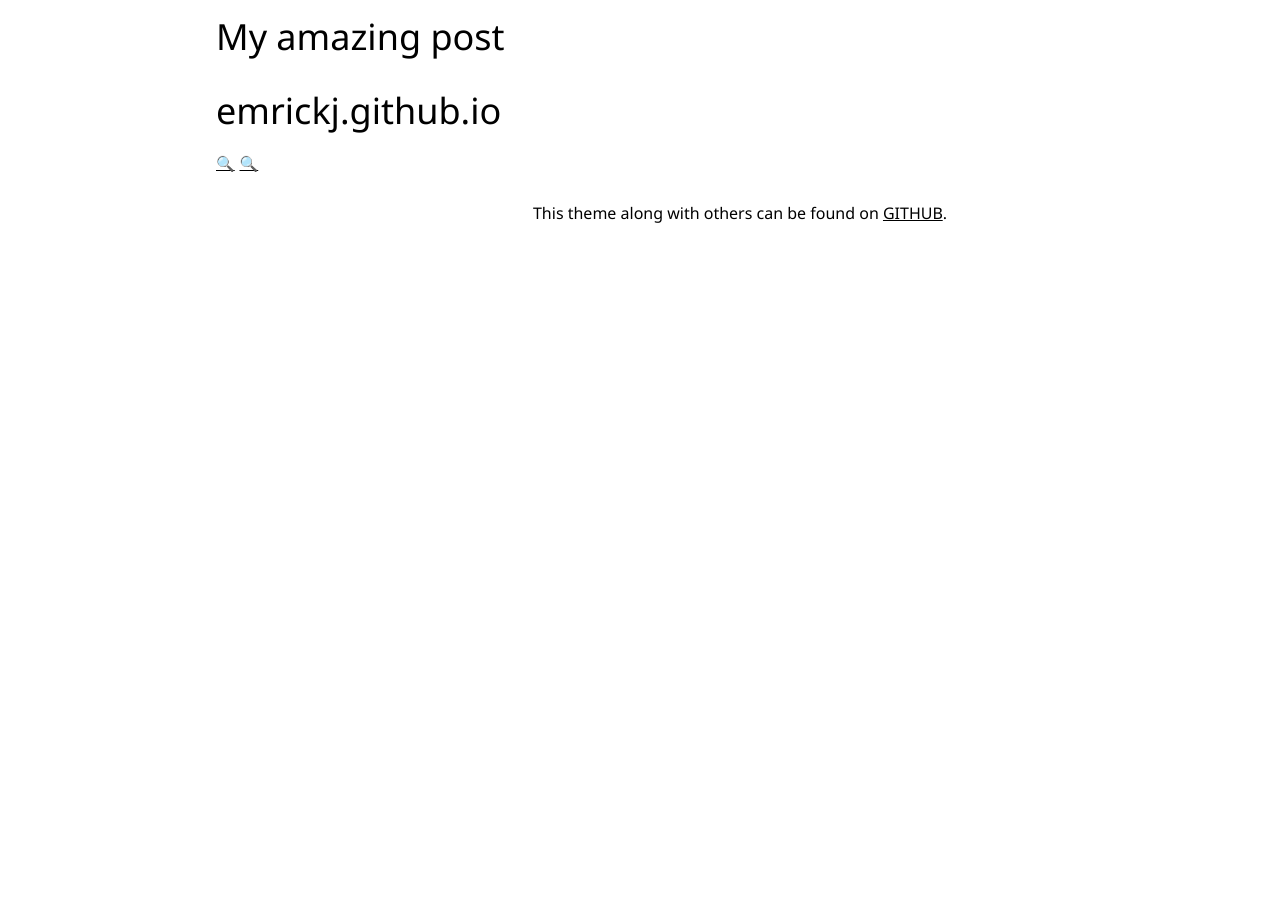
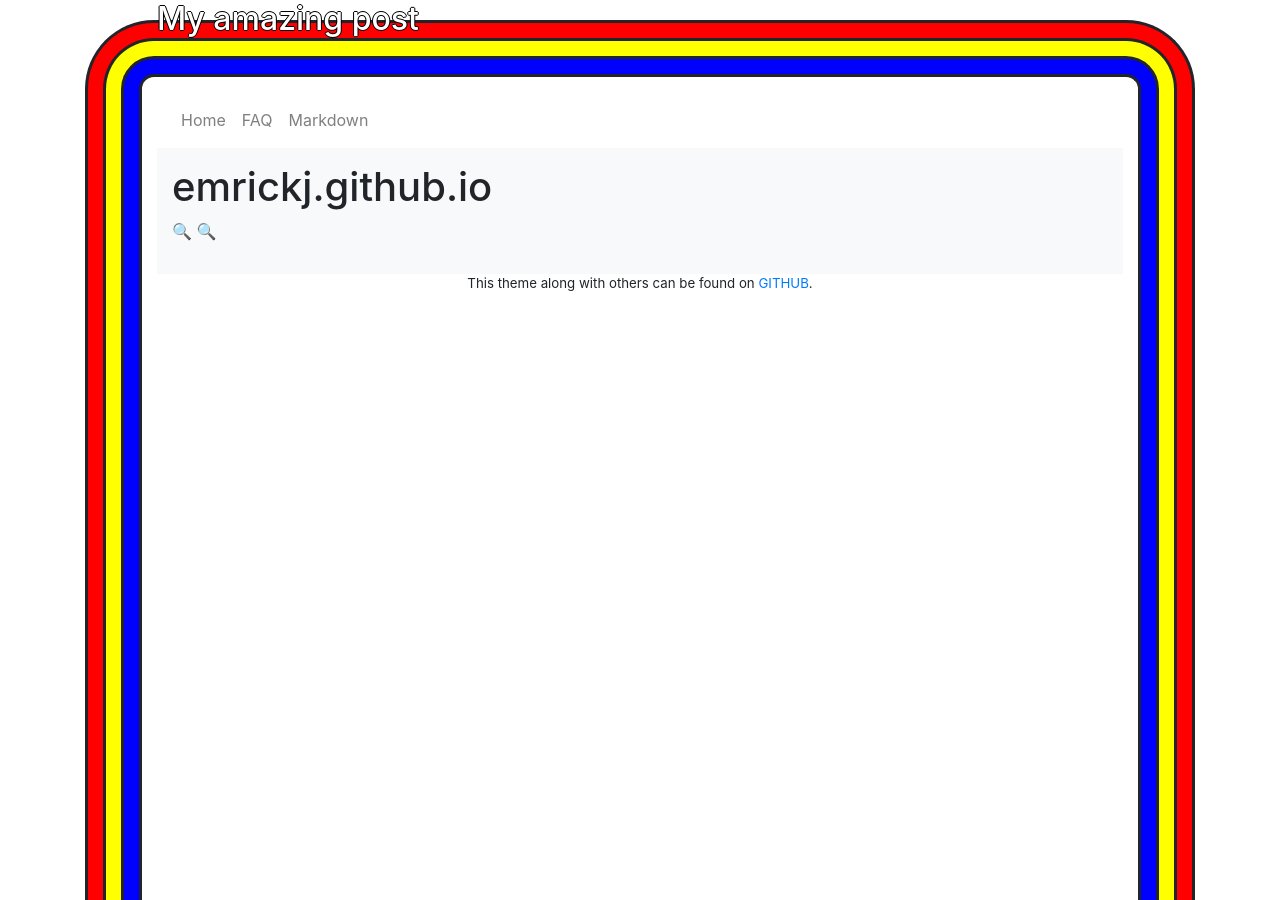
Before and after one commit to emrickj/emrickj.github.io, a Jekyll site: the page built from README.md, in a window 1280 px wide. Built offline with Jekyll 4.4.1, drawn with Linux system fonts in a browser that asks for light colours; nearby versions of some CDN libraries; our own code applies the rules of GitHub Pages for plain Markdown files; comment, search, counter and statistics services are not loaded.

Commit message:
Add files via upload

```diff
--- a/_layouts/page.html
+++ b/_layouts/page.html
@@ -1,60 +1,88 @@
 <!DOCTYPE html>
 <html lang="{{ site.lang | default: "en-US" }}">
 <head>
-<meta name="viewport" content="width=device-width, initial-scale=1">
-<link rel="stylesheet" href="https://www.w3schools.com/w3css/4/w3.css">
-<link rel="stylesheet" href="https://www.w3schools.com/lib/w3-theme-light-blue.css">
+<meta charset="utf-8">
+<meta name="viewport" content="width=device-width,initial-scale=1">
+<link rel="stylesheet" href="https://maxcdn.bootstrapcdn.com/bootstrap/4.0.0/css/bootstrap.min.css">
 <link rel="stylesheet" href="https://cdnjs.cloudflare.com/ajax/libs/font-awesome/4.7.0/css/font-awesome.min.css">
 	<title>{{ site.title | default: site.github.repository_name }}</title>
 <style>
-t1 { white-space: pre-wrap;}
-
-
+.band {border-style: solid solid none solid; padding: 15px 15px 0 15px;}
+#b1 {border-radius: 15px 15px 0 0;background-color: white;}
+#b2 {border-radius: 33px 33px 0 0;background-color: blue;}
+#b3 {border-radius: 51px 51px 0 0;background-color: yellow;}
+#b4 {border-radius: 69px 69px 0 0;background-color: red;}
+#title {
+  position: absolute;
+  top: 0px;
+  z-index: 10;
+  color: white;
+  text-shadow: -1px 0 black, 0 1px black, 1px 0 black, 0 -1px black;
+}
+#page-body {
+  padding: 15px;
+}
+@media (min-width: 576px) {
+	form label {text-align: right;}
+}
+@media (max-width: 575px) {
+	body {background: linear-gradient(to right, red,orange,yellow,green,blue,indigo,violet);}
+	.band {border-style: none; padding: 0;}
+	#b1 {border-radius: 0;}
+	#b2 {border-radius: 0;}
+	#b3 {border-radius: 0;}
+	#b4 {border-radius: 0;}
+}
 </style>
 </head>
-<body>
-
-<!-- Sidebar -->
-<div class="w3-sidebar w3-light-grey w3-bar-block w3-large w3-collapse w3-card-2 w3-animate-left"
- style="width:200px;" id="mySidebar">
-<button class="w3-bar-item w3-button w3-large w3-hide-large" onclick="w3_close()">Close &times;</button>
+<body onload="setHeight();" onresize="setHeight();">
+	<div class="container" style="padding-top: 20px;">
+		<div class="band" id="b4">
+		<div class="band" id="b3">
+		<div class="band" id="b2">
+		<div class="band" id="b1">
+			<div class="d-none d-md-block" id="title">
+				<b><h2>{{ site.title | default: site.github.repository_name }}</h2></b>
+			</div>
+			{% if page.image_url %}
+			<img src='{{ page.image_url | relative url }}' style='width: 100%; height: auto;'>
+			{% endif %}
+			<nav class="navbar navbar-expand-md navbar-light">
+			  <a class="navbar-brand d-block d-md-none" href="#">{{ site.title | default: site.github.repository_name }}</a>
+			  <button type="button" class="navbar-toggler" data-toggle="collapse" data-target="#myNavbar">
+				<span class="navbar-toggler-icon"></span>
+			  </button>
+				<div class="collapse navbar-collapse" id="myNavbar">
+				  <ul class="navbar-nav">
 				{% for item in site.webpages %}
 					{% assign bs = "" %}
 					{% if page.url == item.url %}
-		{% assign bs = " w3-gray" %}
+						{% assign bs = " active" %}
 					{% endif %}
-	<a href='{{ item.url | relative_url }}' class='w3-bar-item w3-button{{ bs }}'>{{ item.title }}</a>
+					<li class='nav-item'><a class='nav-link{{ bs }}' href='{{ item.url | relative_url }}'>{{ item.title }}</a></li>
 				{% endfor %}
+				  </ul>
 				</div>
-
-<!-- Page Content -->
-<div class="w3-main" style="margin-left:200px">
-<div class="w3-theme-dark">
-  <button class="w3-button w3-theme-dark w3-xlarge w3-hide-large" onclick="w3_open()">&#9776;</button>
-</div>
-<div class="w3-container w3-theme">
-  <h1>{{ site.title | default: site.github.repository_name }}</h1>
-</div>
-{% if page.image_url %}
-<img class='w3-image' src='{{ page.image_url | relative url }}' style='width:100%'>
-{% endif %}
-
-<div class="w3-container">
-{{ content }}
-</div>
-<div class="w3-container w3-theme-dark">
-<center><h6>This theme along with others can be found on <a href="https://github.com/emrickj/jekyll-themes">GITHUB</a>.</h6></center>
+			</nav>
+			<div class="bg-light" id="page-body">{{ content }}</div>
+			<div style="font-size: .83em;" id="footer">
+				<center>This theme along with others can be found on <a href="https://github.com/emrickj/jekyll-themes">GITHUB</a>.</center>
 			</div>
 		</div>
+		</div>
+		</div>
+		</div>
+	</div>
+<script src="https://ajax.googleapis.com/ajax/libs/jquery/3.3.1/jquery.min.js"></script>
+<script src="https://cdnjs.cloudflare.com/ajax/libs/popper.js/1.12.9/umd/popper.min.js"></script>
+<script src="https://maxcdn.bootstrapcdn.com/bootstrap/4.0.0/js/bootstrap.min.js"></script>
+</body>
+<script>
 
-<script>
-function w3_open() {
-    document.getElementById("mySidebar").style.display = "block";
-}
-function w3_close() {
-    document.getElementById("mySidebar").style.display = "none";
+function setHeight() {
+$("#b1").css("height","initial");
+if ($("#b1").innerHeight() < (window.innerHeight - 77))
+   $("#b1").innerHeight(window.innerHeight - 77);
 }
 </script>
-
-</body>
 </html>
```
Lines whose indentation alone changed are shown as unchanged.
